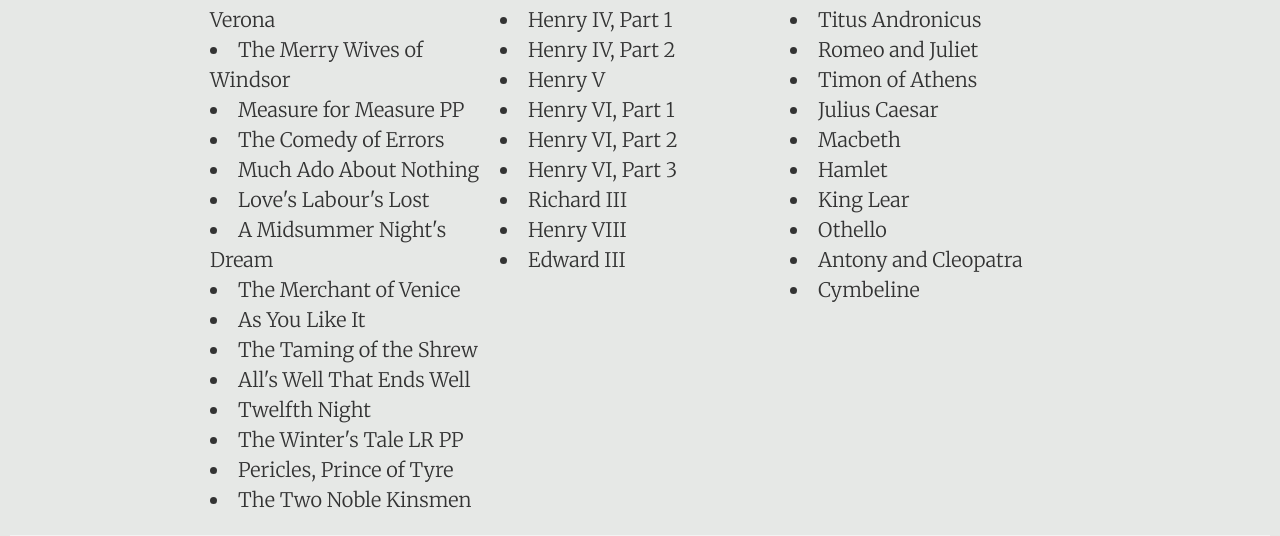
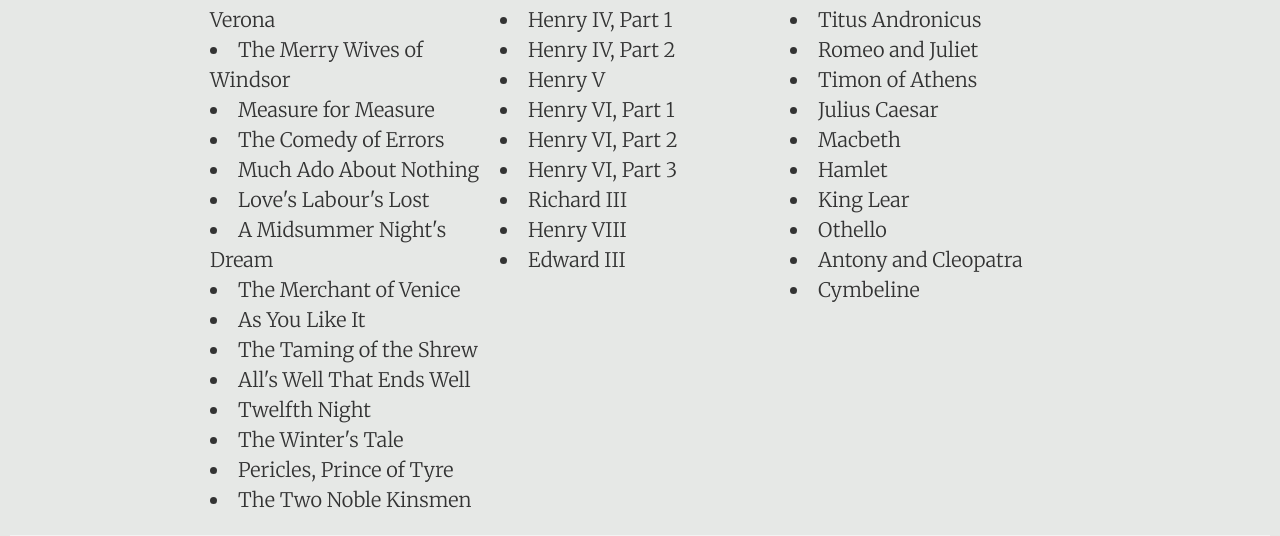
Before and after one commit to DestinyRoseMurphy/DestinyRoseMurphy.github.io, a Jekyll site: the page built from _posts/2024-02-20-Shakespeare.md, in a window 1280 px wide. Shown: the part 698-1234 px from the top of the page. Built offline with Jekyll 4.4.1, drawn with Linux system fonts in a browser that asks for light colours.

Commit message:
Name fix

```diff
--- a/_posts/2024-02-20-Shakespeare.md
+++ b/_posts/2024-02-20-Shakespeare.md
@@ -31,7 +31,7 @@ I love Shakespeare. I read almost all the histories in college and fell in love,
 			<li>The Tempest</li>
 			<li>The Two Gentlemen of Verona</li>
 			<li>The Merry Wives of Windsor</li>
-			<li>Measure for Measure PP</li>
+			<li>Measure for Measure</li>
 			<li>The Comedy of Errors</li>
 			<li>Much Ado About Nothing</li>
 			<li>Love's Labour's Lost</li>
@@ -41,7 +41,7 @@ I love Shakespeare. I read almost all the histories in college and fell in love,
 			<li>The Taming of the Shrew</li>
 			<li>All's Well That Ends Well</li>
 			<li>Twelfth Night</li>
-			<li>The Winter's Tale LR PP</li>
+			<li>The Winter's Tale</li>
 			<li>Pericles, Prince of Tyre</li>
 			<li>The Two Noble Kinsmen </li>
 	</div>
```
